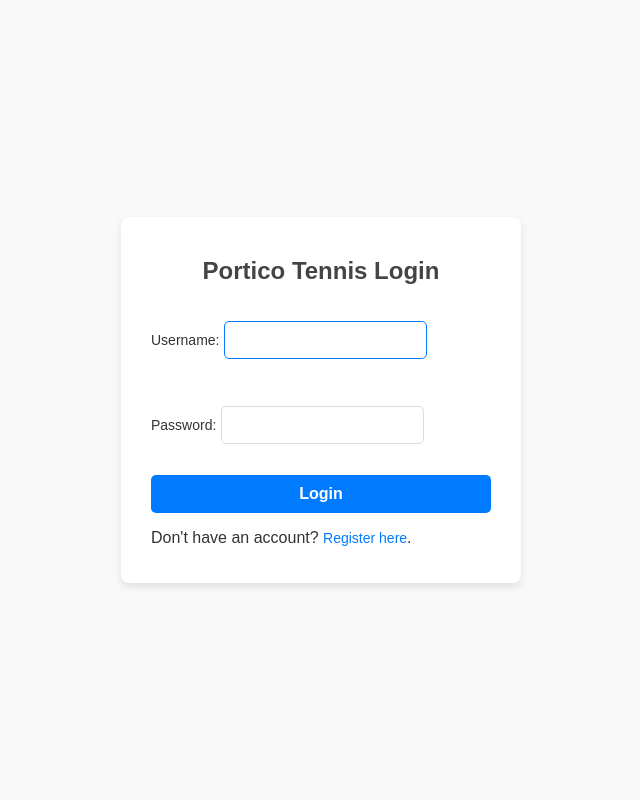
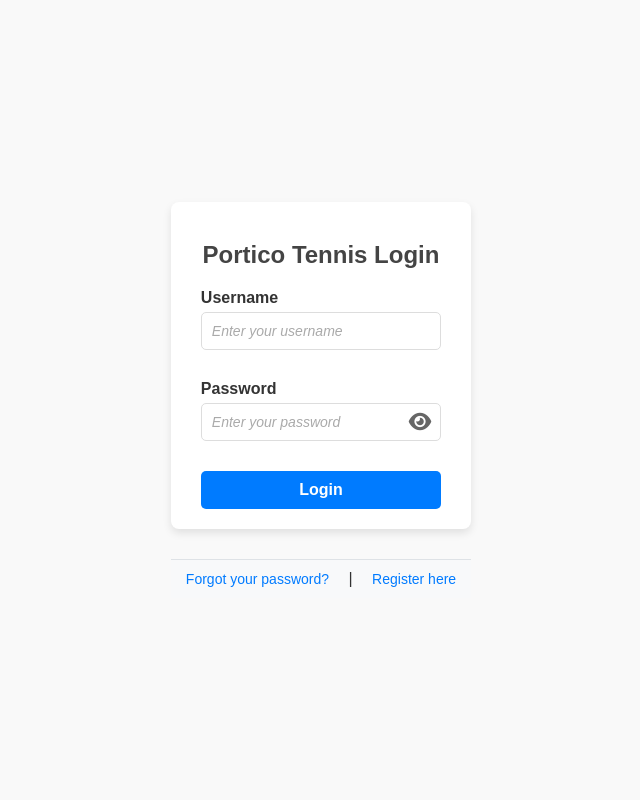
Before and after one commit to amitshokeen/portico_tennis, a Django app: page /login/ in a window 1280 px wide. Shown: the whole page, without its empty margins (319-959 px from the left). Run offline with Django 5.2, Linux system fonts and the light colour scheme.

Commit message:
changes to style, login, and reset pages

```diff
--- a/portico_tennis/portico_tennis/urls.py
+++ b/portico_tennis/portico_tennis/urls.py
@@ -15,6 +15,7 @@
     2. Add a URL to urlpatterns:  path('blog/', include('blog.urls'))
 """
 from django.contrib import admin
+from django.contrib.auth import views as auth_views
 from django.urls import path, include
 
 admin.site.site_header = "Portico Tennis Administration"
@@ -24,4 +25,8 @@
 urlpatterns = [
     path('admin/', admin.site.urls),
     path('', include('users.urls')),
+    path('password_reset/', auth_views.PasswordResetView.as_view(), name='password_reset'),
+    path('password_reset_done/', auth_views.PasswordResetDoneView.as_view(), name='password_reset_done'),
+    path('reset/<uidb64>/<token>/', auth_views.PasswordResetConfirmView.as_view(), name='password_reset_confirm'),
+    path('reset/done/', auth_views.PasswordResetCompleteView.as_view(), name='password_reset_complete'),
 ]
--- a/portico_tennis/static/css/style.css
+++ b/portico_tennis/static/css/style.css
@@ -10,7 +10,13 @@
     min-height: 100vh;
     color: #333;
 }
-
+.wrapper {
+    display: flex;
+    flex-direction: column;
+    align-items: center;
+    justify-content: center;
+    min-height: 100vh;
+}
 /* Centered Container */
 .container {
     background: #ffffff;
@@ -20,8 +26,37 @@
     width: 100%;
     max-width: 400px;
     box-sizing: border-box;
+    margin-bottom: 30px;
 }
 
+/* Align labels above input fields */
+.form-group {
+    display: flex;
+    flex-direction: column;
+    margin-bottom: 15px;
+}
+
+/* Footer Styling */
+.footer {
+    text-align: center;
+    padding: 10px 0;
+    background-color: #f8f9fa; /* Light gray background */
+    border-top: 1px solid #dee2e6; /* Subtle border */
+    width: 100%;
+}
+
+/* Center the footer links */
+.footer-link {
+    color: #007bff; /* Bootstrap blue */
+    text-decoration: none;
+    margin: 0 15px;  /* Add spacing between links */
+    font-size: 14px;
+}
+
+.footer-link:hover {
+    color: #0056b3; /* Darker blue on hover */
+    text-decoration: underline;
+}
 /* Form Heading */
 h2 {
     font-size: 24px;
@@ -30,23 +65,59 @@
     text-align: center;
     color: #444;
 }
-
 /* Form Styles */
 form {
     display: flex;
     flex-direction: column;
     gap: 15px;
 }
-
 label {
-    font-size: 14px;
-    font-weight: 500;
+    font-size: 16px;
+    font-weight: bold;
     margin-bottom: 5px;
 }
+/* Style input fields */
+input[type="text"], input[type="password"] {
+    padding: 10px;
+    font-size: 14px;
+    border: 1px solid #ddd;
+    border-radius: 5px;
+    outline: none;
+    width: 100%;
+    box-sizing: border-box;
+}
 
-input[type="text"],
-input[type="email"],
-input[type="password"] {
+input::placeholder {
+    color: #aaa;
+    font-style: italic;
+}
+
+/* Password input wrapper for toggle visibility icon */
+.password-wrapper {
+    position: relative;
+    width: 100%;
+}
+
+.password-wrapper input {
+    width: 100%;
+    padding-right: 40px; /* Make space for the eye icon */
+}
+
+.toggle-password {
+    position: absolute;
+    right: 10px;
+    top: 50%;
+    transform: translateY(-50%);
+    cursor: pointer;
+    font-size: 20px;
+    color: #666;
+    transition: color 0.3s;
+}
+.toggle-password:hover {
+    color: #007bff; /* Highlight effect on hover */
+}
+
+input[type="email"] {
     padding: 10px;
     font-size: 14px;
     border: 1px solid #ddd;
@@ -54,13 +125,11 @@
     outline: none;
     transition: border-color 0.3s;
 }
-
 input[type="text"]:focus,
 input[type="email"]:focus,
 input[type="password"]:focus {
     border-color: #007bff;
 }
-
 /* Buttons */
 button {
     padding: 10px;
@@ -73,33 +142,27 @@
     cursor: pointer;
     transition: background-color 0.3s;
 }
-
 button:hover {
     background-color: #0056b3;
 }
-
 /* Links */
 a {
     text-decoration: none;
     color: #007bff;
     font-size: 14px;
 }
-
 a:hover {
     text-decoration: underline;
 }
-
 /* Additional Styling for Home Page */
 .home {
     text-align: center;
     margin-top: 20px;
 }
-
 .home h1 {
     font-size: 32px;
     color: #007bff;
 }
-
 .home p {
     font-size: 18px;
     margin-top: 10px;
--- a/portico_tennis/templates/users/login.html
+++ b/portico_tennis/templates/users/login.html
@@ -5,17 +5,52 @@
     <meta charset="UTF-8">
     <meta name="viewport" content="width=device-width, initial-scale=1.0">
     <link rel="stylesheet" type="text/css" href="{% static 'css/style.css' %}">
+    <link rel="stylesheet" href="https://cdnjs.cloudflare.com/ajax/libs/font-awesome/6.0.0/css/all.min.css">
     <title>Portico Tennis</title>
 </head>
 <body>
+    <div class="wrapper">
+        <!-- Login Box -->
         <div class="container">
             <h2>Portico Tennis Login</h2>
             <form method="post">
                 {% csrf_token %}
-            {{ form.as_p }}
+                <div class="form-group">
+                    <label for="username">Username</label>
+                    <input type="text" id="username" name="username" placeholder="Enter your username" required>
+                </div>
+                <div class="form-group">
+                    <label for="password">Password</label>
+                    <div class="password-wrapper">
+                        <input type="password" id="password" name="password" placeholder="Enter your password" required>
+                        <i class="fa fa-eye toggle-password" id="togglePassword"></i>
+                    </div>
+                </div>
                 <button type="submit">Login</button>
             </form>
-        <p>Don't have an account? <a href="/register/">Register here</a>.</p>
+        </div>
+
+        <!-- Footer Section -->
+        <footer class="footer">
+            <a href="{% url 'password_reset' %}" class="footer-link">Forgot your password?</a> |
+            <a href="/register/" class="footer-link">Register here</a>
+        </footer>
     </div>
 </body>
+<script>
+    document.getElementById("togglePassword").addEventListener("click", function() {
+        var passwordInput = document.getElementById("password");
+        var icon = document.getElementById("togglePassword");
+
+        if (passwordInput.type === "password") {
+            passwordInput.type = "text";
+            icon.classList.remove("fa-eye");
+            icon.classList.add("fa-eye-slash");
+        } else {
+            passwordInput.type = "password";
+            icon.classList.remove("fa-eye-slash");
+            icon.classList.add("fa-eye");
+        }
+    });
+</script>
 </html>
```
Also changed, not shown: portico_tennis/templates/registration/password_reset_complete.html (added, +17 -0 lines), portico_tennis/templates/registration/password_reset_confirm.html (added, +21 -0 lines), portico_tennis/templates/registration/password_reset_done.html (added, +17 -0 lines), portico_tennis/templates/registration/password_reset_form.html (added, +22 -0 lines). Lines whose indentation alone changed are shown as unchanged.
